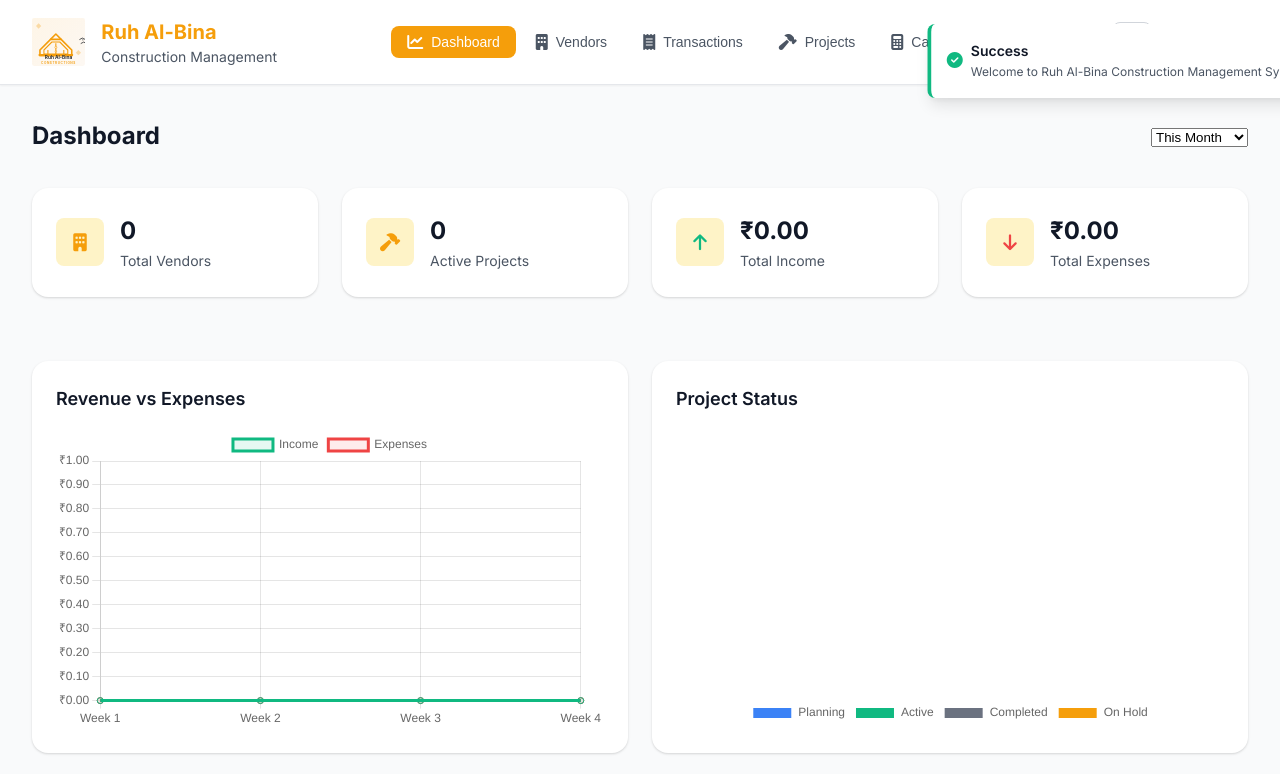
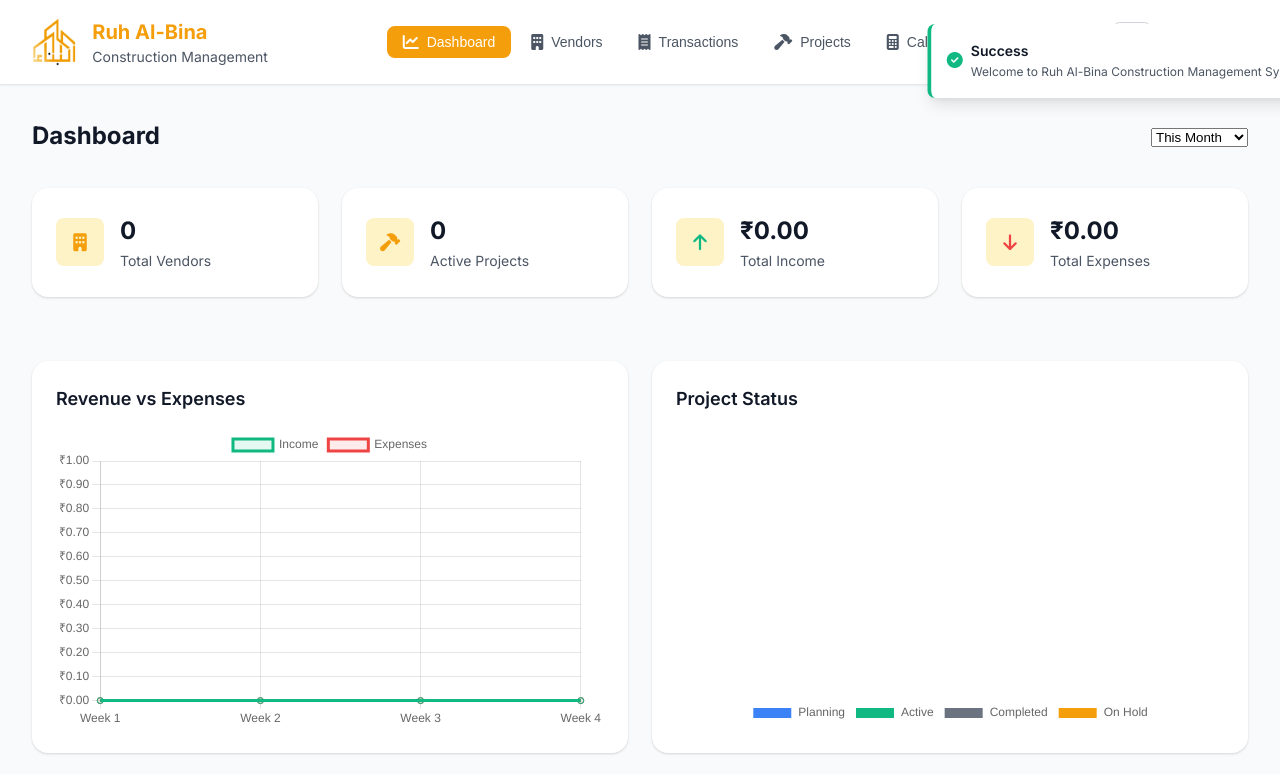
Before and after one commit to tv786/Construction-Management, a plain HTML site: page index.html in a window 1280 px wide. Shown: the top 774 px of the page. Drawn offline with nearby package versions, Linux system fonts and the light colour scheme.

Commit message:
logo change - commit from tv786

```diff
--- a/index.html
+++ b/index.html
@@ -8,6 +8,7 @@
     <!-- Favicon and PWA -->
     <link rel="manifest" href="manifest.json">
     <meta name="theme-color" content="#F59E0B">
+
 
     <!-- External CSS -->
     <link href="https://fonts.googleapis.com/css2?family=Inter:wght@300;400;500;600;700&display=swap" rel="stylesheet">
@@ -24,7 +25,7 @@
         <header class="header">
             <div class="header-content">
                 <div class="logo-section">
-                    <img src="assets/logo.svg" alt="Ruh Al-Bina" class="logo">
+                    <img src="assets/logo-icon.png" alt="Ruh Al-Bina" class="logo">
                     <div class="company-info">
                         <h1>Ruh Al-Bina</h1>
                         <span>Construction Management</span>
```
Also changed, not shown: assets/logo-icon.png (added).
